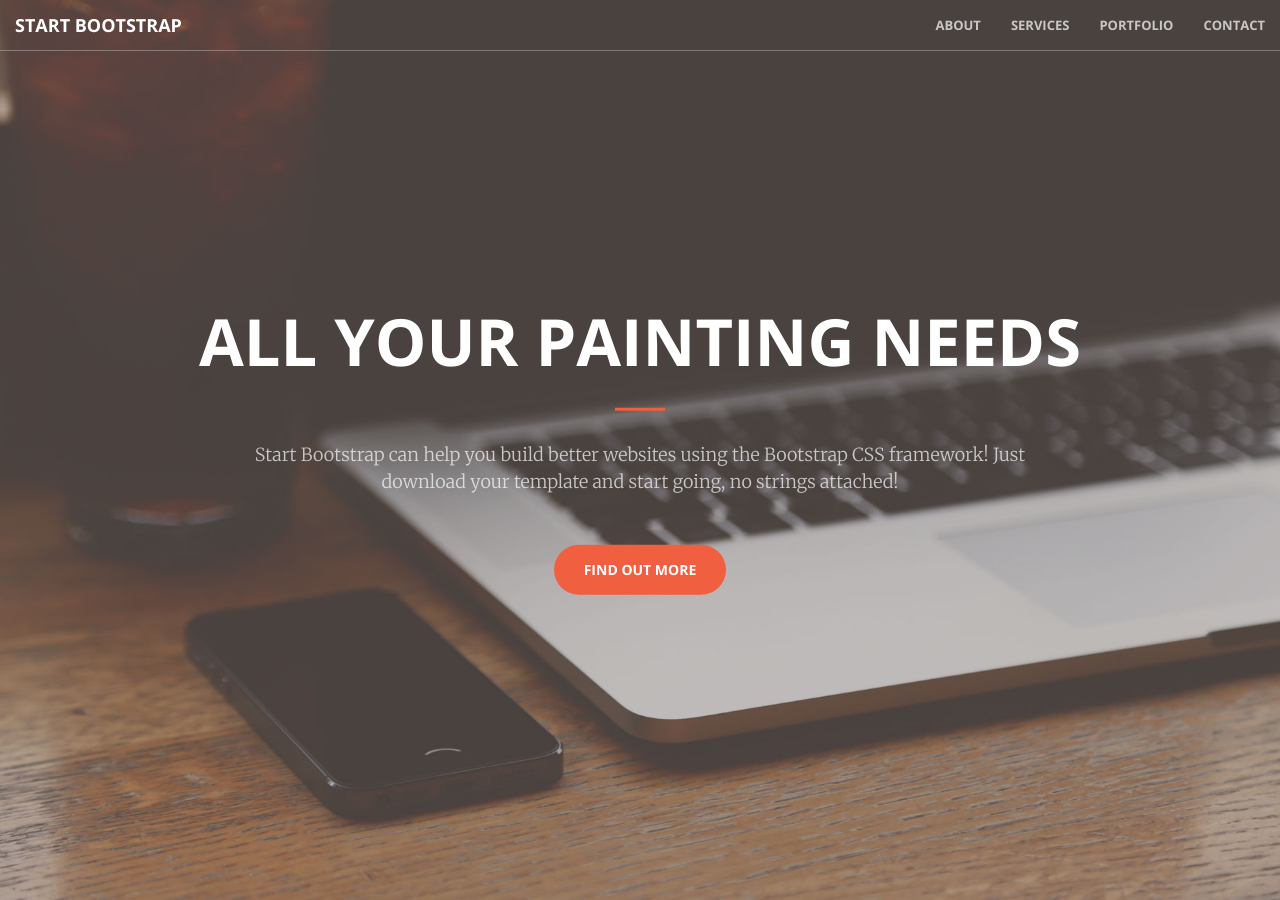
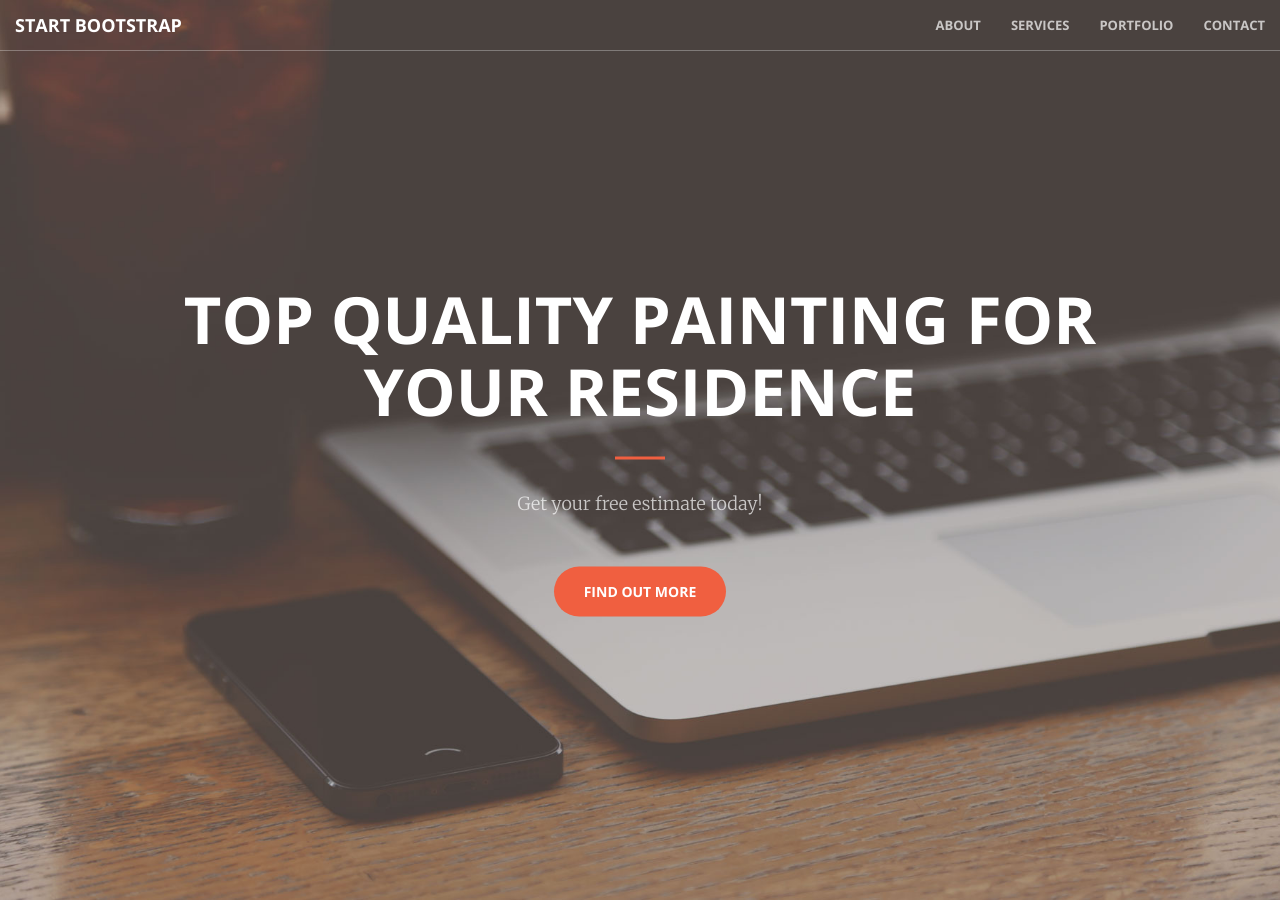
Before and after one commit to onchino/Riley-Custom-Painting, a Jekyll site: the page built from index.html, in a window 1280 px wide and 900 px high. Built offline with Jekyll 4.4.1, drawn with Linux system fonts in a browser that asks for light colours.

Commit message:
Update header.html

```diff
--- a/_includes/header.html
+++ b/_includes/header.html
@@ -1,10 +1,10 @@
 <header>
     <div class="header-content">
         <div class="header-content-inner">
-            <h1>All your painting needs</h1>
+            <h1>Top Quality Painting For Your Residence</h1>
             <hr>
-            <p>Start Bootstrap can help you build better websites using the Bootstrap CSS framework! Just download your template and start going, no strings attached!</p>
-            <a href="#about" class="btn btn-primary btn-xl page-scroll">Find Out More</a>
+            <p>Get your free estimate today!</p>
+            <a href="#about" class="btn btn-primary btn-xl page-scroll">Find out more</a>
         </div>
     </div>
 </header>
```
